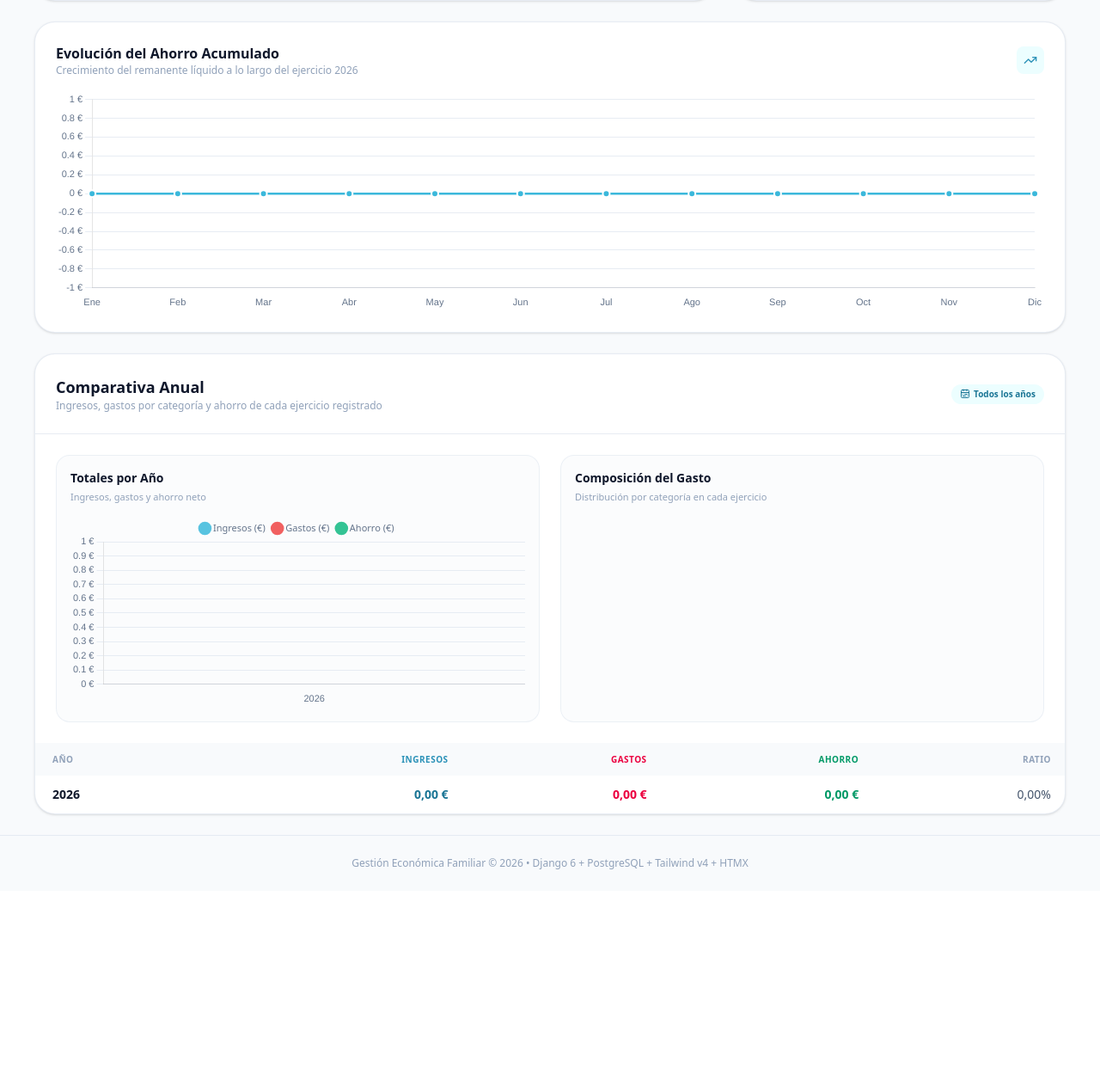
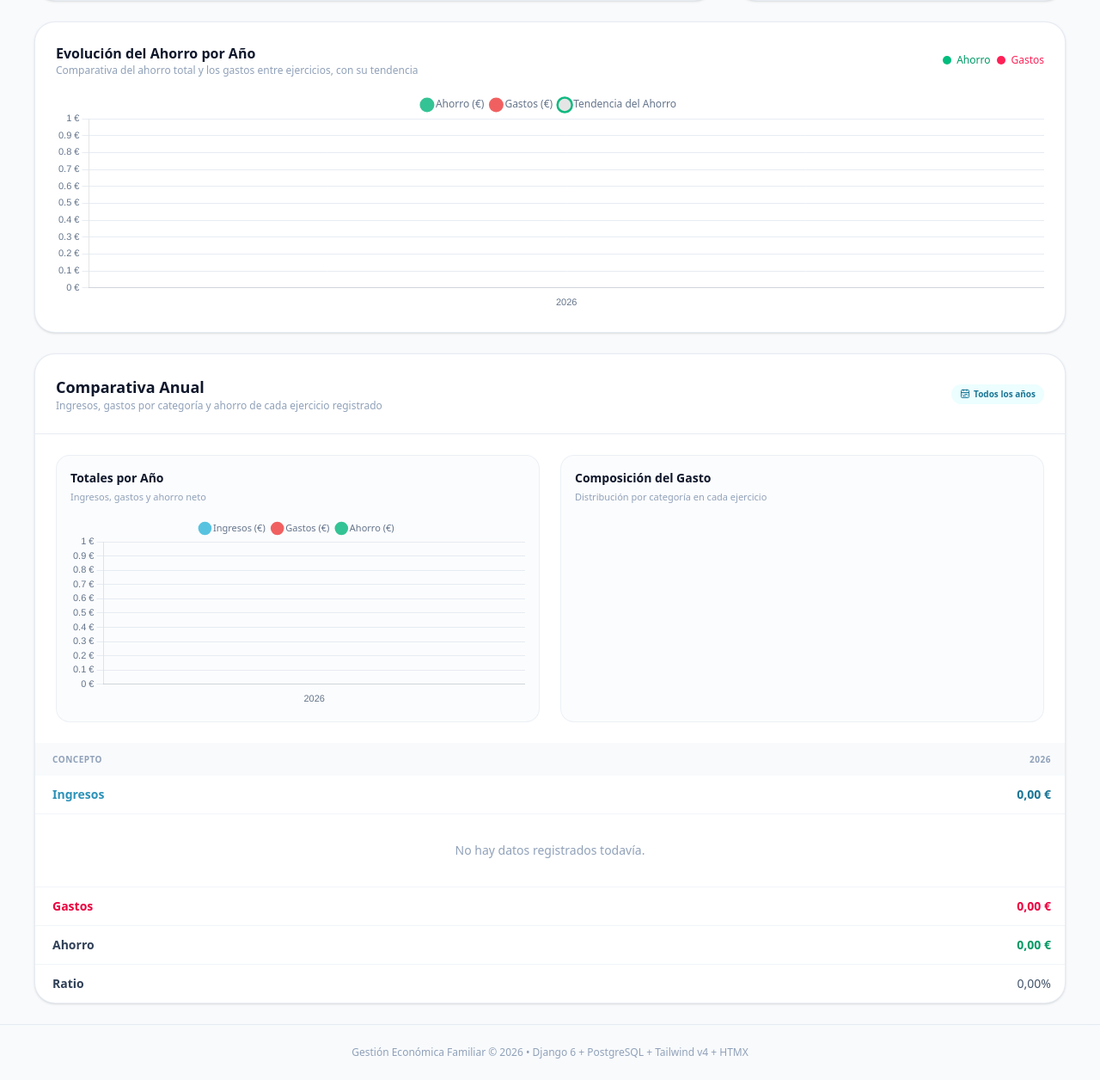
Before and after one commit to kikega/contabilidad, a Django app: page / in a window 1280 px wide. Shown: the part 844-2100 px from the top of the page at 86% size. Before the commit the page ends 1855 px from the top, so only its background shows below. Run offline with Django 5.2, Linux system fonts and the light colour scheme; the visitor is signed in with stand-in values (Sample User, id 1); data comes from the database, SQL or seed files in the repository; data that the repository does not hold is empty; a map, chart or similar area stays blank; style sheets or scripts are compiled from the project's sources; parts of the project's set-up code (start-up, migrations or seed data) failed here and were passed over; some libraries are stand-ins or nearby versions.

Commit message:
Arregla dashboard comparacion de gastos año y matriz ahorros

```diff
--- a/finanzas/services.py
+++ b/finanzas/services.py
@@ -332,6 +332,7 @@ class FinanzasService:
         return {
             "anios": anios,
             "filas": filas,
+            "filas_por_anio": {f["anio"]: f for f in filas},
             "categorias": [
                 {
                     "id": cid,
--- a/static/js/dashboard_charts.js
+++ b/static/js/dashboard_charts.js
@@ -36,7 +36,6 @@ class DashboardChartsManager {
   init(data) {
     if (!data) return;
     this.renderChartIngresosGastos(data);
-    this.renderChartAhorroAcumulado(data);
     this.renderChartDistribucion(data);
   }
 
@@ -124,7 +123,7 @@ class DashboardChartsManager {
     });
   }
 
-  renderChartAhorroAcumulado(data) {
+  renderChartEvolucionAhorroAnual(data) {
     const ctx = document.getElementById('chartAhorroAcumulado');
     if (!ctx) return;
 
@@ -133,36 +132,67 @@ class DashboardChartsManager {
     }
 
     const colors = this.getThemeColors();
-    const gradient = ctx.getContext('2d').createLinearGradient(0, 0, 0, 240);
-    gradient.addColorStop(0, 'rgba(59, 184, 219, 0.45)');
-    gradient.addColorStop(1, 'rgba(59, 184, 219, 0.0)');
+    const ahorroColor = this.isDarkMode() ? '#34D399' : '#10B981';
+    const ahorroBg = this.isDarkMode() ? 'rgba(52, 211, 153, 0.85)' : 'rgba(16, 185, 129, 0.85)';
+    const anios = data.anios || [];
+    const ahorro = data.ahorro || [];
+    const gastos = data.gastos || [];
+
+    const tendencia = this._calcularTendenciaLineal(anios, ahorro);
 
     this.chartAhorroAcumulado = new Chart(ctx, {
-      type: 'line',
+      type: 'bar',
       data: {
-        labels: data.meses,
+        labels: anios,
         datasets: [
           {
-            label: 'Ahorro Acumulado (€)',
-            data: data.ahorro_acumulado,
-            borderColor: colors.cyan500,
+            label: 'Ahorro (€)',
+            data: ahorro,
+            backgroundColor: ahorroBg,
+            borderRadius: 6,
+            barPercentage: 0.45,
+            categoryPercentage: 0.5,
+          },
+          {
+            label: 'Gastos (€)',
+            data: gastos,
+            backgroundColor: colors.gastosBg,
+            borderRadius: 6,
+            barPercentage: 0.45,
+            categoryPercentage: 0.5,
+          },
+          {
+            type: 'line',
+            label: 'Tendencia del Ahorro',
+            data: tendencia,
+            borderColor: ahorroColor,
             borderWidth: 2.5,
-            fill: true,
-            backgroundColor: gradient,
-            tension: 0.35,
-            pointBackgroundColor: colors.cyan500,
-            pointBorderColor: '#FFFFFF',
-            pointBorderWidth: 2,
-            pointRadius: 4,
-            pointHoverRadius: 6,
+            borderDash: [6, 4],
+            pointRadius: 0,
+            pointHoverRadius: 0,
+            fill: false,
+            tension: 0,
           },
         ],
       },
       options: {
         responsive: true,
         maintainAspectRatio: false,
+        interaction: {
+          mode: 'index',
+          intersect: false,
+        },
         plugins: {
-          legend: { display: false },
+          legend: {
+            position: 'top',
+            labels: {
+              color: colors.textColor,
+              usePointStyle: true,
+              pointStyle: 'circle',
+              boxWidth: 8,
+              font: { size: 12, family: 'system-ui' },
+            },
+          },
           tooltip: {
             backgroundColor: colors.tooltipBg,
             titleColor: colors.tooltipText,
@@ -171,7 +201,7 @@ class DashboardChartsManager {
             borderWidth: 1,
             padding: 10,
             callbacks: {
-              label: (context) => ` Ahorro Acumulado: ${context.raw.toLocaleString('es-ES', { minimumFractionDigits: 2 })} €`,
+              label: (context) => ` ${context.dataset.label}: ${context.raw.toLocaleString('es-ES', { minimumFractionDigits: 2 })} €`,
             },
           },
         },
@@ -191,6 +221,28 @@ class DashboardChartsManager {
         },
       },
     });
+  }
+
+  _calcularTendenciaLineal(labels, valores) {
+    if (!labels || labels.length < 2 || !valores || valores.length !== labels.length) {
+      return valores || [];
+    }
+    const n = labels.length;
+    let sumaX = 0;
+    let sumaY = 0;
+    let sumaXY = 0;
+    let sumaXX = 0;
+    labels.forEach((x, i) => {
+      const y = valores[i] || 0;
+      sumaX += x;
+      sumaY += y;
+      sumaXY += x * y;
+      sumaXX += x * x;
+    });
+    const denom = n * sumaXX - sumaX * sumaX;
+    const pendiente = denom !== 0 ? (n * sumaXY - sumaX * sumaY) / denom : 0;
+    const intercepto = (sumaY - pendiente * sumaX) / n;
+    return labels.map((x) => pendiente * x + intercepto);
   }
 
   renderChartDistribucion(data) {
@@ -264,6 +316,9 @@ class DashboardChartsManager {
       .then((res) => res.json())
       .then((data) => {
         this.init(data);
+        if (window.comparativaChartData) {
+          this.renderChartEvolucionAhorroAnual(window.comparativaChartData);
+        }
       })
       .catch((err) => console.error('Error al actualizar gráficos:', err));
   }
@@ -272,6 +327,7 @@ class DashboardChartsManager {
     if (!data) return;
     this.renderChartComparativa(data);
     this.renderChartCategoriasAnual(data);
+    this.renderChartEvolucionAhorroAnual(data);
   }
 
   renderChartComparativa(data) {
--- a/templates/finanzas/dashboard.html
+++ b/templates/finanzas/dashboard.html
@@ -211,15 +211,20 @@
       </div>
     </div>
 
-    <!-- Chart 2: Evolución de Ahorro Acumulado (Línea suave full width) -->
+    <!-- Chart 2: Evolución del Ahorro por Año (comparativa y tendencia) -->
     <div class="lg:col-span-3 bg-white dark:bg-slate-900 p-5 sm:p-6 rounded-3xl border border-slate-200/80 dark:border-slate-800 shadow-sm">
       <div class="flex items-center justify-between mb-4">
         <div>
-          <h3 class="text-base font-bold text-slate-900 dark:text-white">Evolución del Ahorro Acumulado</h3>
-          <p class="text-xs text-slate-400">Crecimiento del remanente líquido a lo largo del ejercicio {{ anio_actual }}</p>
+          <h3 class="text-base font-bold text-slate-900 dark:text-white">Evolución del Ahorro por Año</h3>
+          <p class="text-xs text-slate-400">Comparativa del ahorro total y los gastos entre ejercicios, con su tendencia</p>
         </div>
-        <div class="w-8 h-8 rounded-lg bg-cyan-50 dark:bg-cyan-950/60 text-cyan-600 dark:text-cyan-400 flex items-center justify-center">
-          <i data-lucide="trending-up" class="w-4 h-4"></i>
+        <div class="flex items-center space-x-2 text-xs">
+          <span class="inline-flex items-center text-emerald-600 dark:text-emerald-400 font-medium">
+            <span class="w-2.5 h-2.5 rounded-full bg-emerald-500 mr-1.5"></span> Ahorro
+          </span>
+          <span class="inline-flex items-center text-rose-500 font-medium">
+            <span class="w-2.5 h-2.5 rounded-full bg-rose-500 mr-1.5"></span> Gastos
+          </span>
         </div>
       </div>
       <div class="h-56 sm:h-64 w-full relative">
@@ -259,44 +264,72 @@
       </div>
     </div>
 
-    <!-- Tabla comparativa -->
+    <!-- Tabla comparativa (categorías en el eje Y, años en el eje X) -->
     <div class="overflow-x-auto">
       <table class="w-full text-left text-sm">
         <thead class="bg-slate-50 dark:bg-slate-800/60 text-[10px] uppercase tracking-wider text-slate-400">
           <tr>
-            <th class="px-5 py-3 font-semibold">Año</th>
-            <th class="px-4 py-3 font-semibold text-cyan-600 dark:text-cyan-400 text-right whitespace-nowrap">Ingresos</th>
-            {% for cat in comparativa_anual.categorias %}
-            <th class="px-4 py-3 font-semibold text-right whitespace-nowrap">{{ cat.nombre }}</th>
+            <th class="px-5 py-3 font-semibold">Concepto</th>
+            {% for anio in comparativa_anual.anios %}
+            <th class="px-4 py-3 font-semibold text-right whitespace-nowrap">{{ anio }}</th>
             {% endfor %}
-            <th class="px-4 py-3 font-semibold text-rose-600 dark:text-rose-400 text-right whitespace-nowrap">Gastos</th>
-            <th class="px-4 py-3 font-semibold text-emerald-600 dark:text-emerald-400 text-right whitespace-nowrap">Ahorro</th>
-            <th class="px-4 py-3 font-semibold text-right whitespace-nowrap">Ratio</th>
           </tr>
         </thead>
         <tbody class="divide-y divide-slate-100 dark:divide-slate-800/60">
-          {% for fila in comparativa_anual.filas %}
           <tr class="hover:bg-slate-50/70 dark:hover:bg-slate-800/40 transition-colors">
-            <td class="px-5 py-3 font-bold text-slate-900 dark:text-white whitespace-nowrap">{{ fila.anio }}</td>
+            <td class="px-5 py-3 font-bold text-cyan-600 dark:text-cyan-400 whitespace-nowrap">Ingresos</td>
+            {% for anio in comparativa_anual.anios %}
+            {% with fila=comparativa_anual.filas_por_anio|get_item:anio %}
             <td class="px-4 py-3 text-right font-semibold text-cyan-700 dark:text-cyan-400 whitespace-nowrap">{{ fila.ingresos|floatformat:2 }} €</td>
-            {% for cat in comparativa_anual.categorias %}
+            {% endwith %}
+            {% endfor %}
+          </tr>
+          {% for cat in comparativa_anual.categorias %}
+          <tr class="hover:bg-slate-50/70 dark:hover:bg-slate-800/40 transition-colors">
+            <td class="px-5 py-3 text-slate-700 dark:text-slate-200 whitespace-nowrap">
+              <span class="w-2.5 h-2.5 rounded-full inline-block mr-2" style="background-color: {{ cat.color }};"></span>{{ cat.nombre }}
+            </td>
+            {% for anio in comparativa_anual.anios %}
+            {% with fila=comparativa_anual.filas_por_anio|get_item:anio %}
+            {% with valor=fila.categorias|get_item:cat.id %}
             <td class="px-4 py-3 text-right text-slate-600 dark:text-slate-300 whitespace-nowrap">
-              {% with valor=fila.categorias|get_item:cat.id %}
               {% if valor %}{{ valor|floatformat:2 }} €{% else %}<span class="text-slate-300 dark:text-slate-600">—</span>{% endif %}
-              {% endwith %}
             </td>
+            {% endwith %}
+            {% endwith %}
             {% endfor %}
-            <td class="px-4 py-3 text-right font-semibold text-rose-600 dark:text-rose-400 whitespace-nowrap">{{ fila.gastos|floatformat:2 }} €</td>
-            <td class="px-4 py-3 text-right font-semibold {% if fila.ahorro >= 0 %}text-emerald-600 dark:text-emerald-400{% else %}text-rose-600 dark:text-rose-400{% endif %} whitespace-nowrap">{{ fila.ahorro|floatformat:2 }} €</td>
-            <td class="px-4 py-3 text-right text-slate-600 dark:text-slate-300 whitespace-nowrap">{{ fila.ratio_ahorro }}%</td>
           </tr>
           {% empty %}
           <tr>
-            <td colspan="{{ comparativa_anual.categorias|length|add:5 }}" class="px-5 py-8 text-center text-slate-400 text-sm">
+            <td colspan="{{ comparativa_anual.anios|length|add:1 }}" class="px-5 py-8 text-center text-slate-400 text-sm">
               No hay datos registrados todavía.
             </td>
           </tr>
           {% endfor %}
+          <tr class="hover:bg-slate-50/70 dark:hover:bg-slate-800/40 transition-colors">
+            <td class="px-5 py-3 font-bold text-rose-600 dark:text-rose-400 whitespace-nowrap">Gastos</td>
+            {% for anio in comparativa_anual.anios %}
+            {% with fila=comparativa_anual.filas_por_anio|get_item:anio %}
+            <td class="px-4 py-3 text-right font-semibold text-rose-600 dark:text-rose-400 whitespace-nowrap">{{ fila.gastos|floatformat:2 }} €</td>
+            {% endwith %}
+            {% endfor %}
+          </tr>
+          <tr class="hover:bg-slate-50/70 dark:hover:bg-slate-800/40 transition-colors">
+            <td class="px-5 py-3 font-bold text-slate-700 dark:text-slate-200 whitespace-nowrap">Ahorro</td>
+            {% for anio in comparativa_anual.anios %}
+            {% with fila=comparativa_anual.filas_por_anio|get_item:anio %}
+            <td class="px-4 py-3 text-right font-semibold {% if fila.ahorro >= 0 %}text-emerald-600 dark:text-emerald-400{% else %}text-rose-600 dark:text-rose-400{% endif %} whitespace-nowrap">{{ fila.ahorro|floatformat:2 }} €</td>
+            {% endwith %}
+            {% endfor %}
+          </tr>
+          <tr class="hover:bg-slate-50/70 dark:hover:bg-slate-800/40 transition-colors">
+            <td class="px-5 py-3 font-bold text-slate-700 dark:text-slate-200 whitespace-nowrap">Ratio</td>
+            {% for anio in comparativa_anual.anios %}
+            {% with fila=comparativa_anual.filas_por_anio|get_item:anio %}
+            <td class="px-4 py-3 text-right text-slate-600 dark:text-slate-300 whitespace-nowrap">{{ fila.ratio_ahorro }}%</td>
+            {% endwith %}
+            {% endfor %}
+          </tr>
         </tbody>
       </table>
     </div>
```
Also changed, not shown: templates/finanzas/partials/matriz_ahorros.html (+22 -19 lines).
